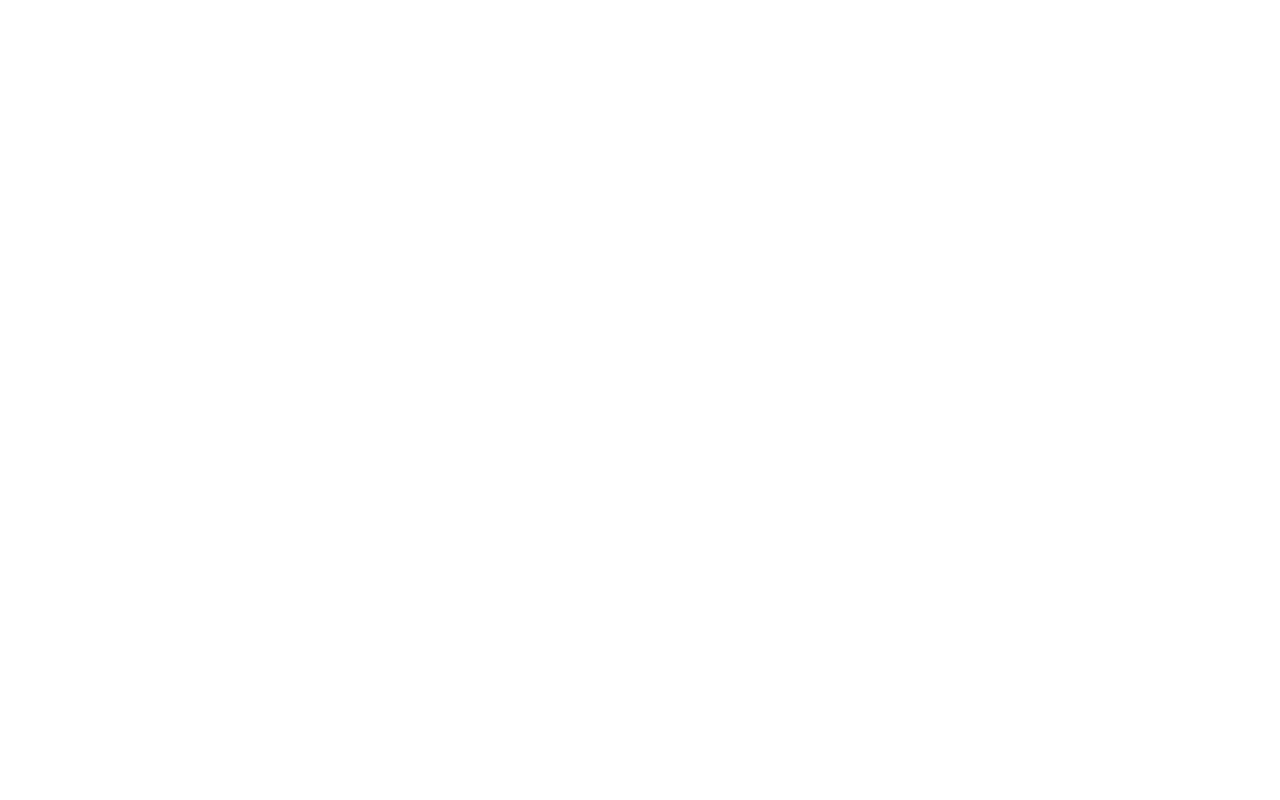
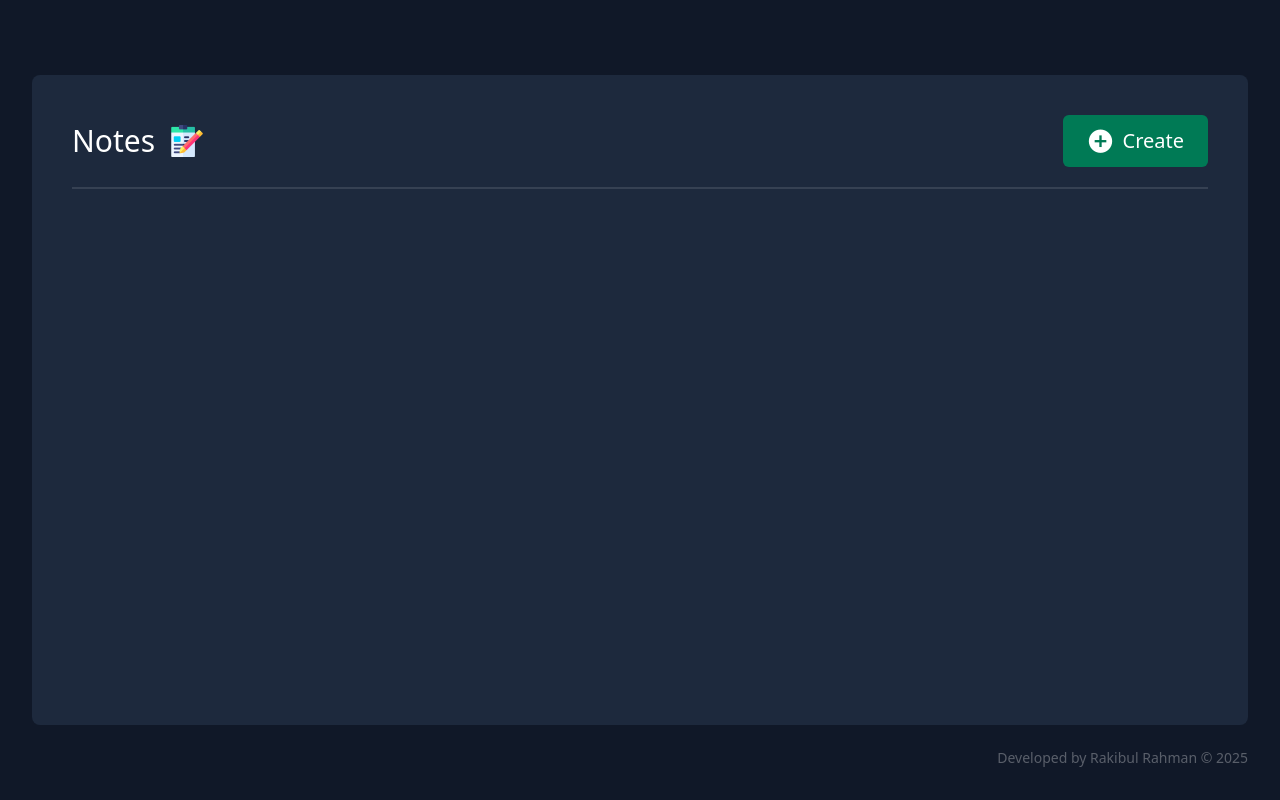
Before and after one commit to rakibulrahmandev/note-app, a plain HTML site: page index.html in a window 1280 px wide. Drawn offline with nearby package versions, Linux system fonts and the light colour scheme.

Commit message:
logo and create note button design and add developer name at the bottom done on 07/29/2025 at 12:35 pm

```diff
--- a/index.html
+++ b/index.html
@@ -7,10 +7,36 @@
     <title>Note App - JavaScript</title>
     <!-- ------------------------------- favicon -->
     <link rel="shortcut icon" href="./img/logo.png" type="image/x-icon">
+    <!-- ------------------------------- logo -->
+    <link rel="stylesheet" href="https://cdnjs.cloudflare.com/ajax/libs/remixicon/4.6.0/remixicon.css" integrity="sha512-kJlvECunwXftkPwyvHbclArO8wszgBGisiLeuDFwNM8ws+wKIw0sv1os3ClWZOcrEB2eRXULYUsm8OVRGJKwGA==" crossorigin="anonymous" referrerpolicy="no-referrer" />
     <!-- ------------------------------- tailwind -->
     <script src="https://cdn.jsdelivr.net/npm/@tailwindcss/browser@4"></script>
 </head>
-<body>
+<body class="w-full h-screen bg-gray-900 relative flex items-center justify-center">
+    <div class="w-[95%] max-w-[1240px] min-h-[650px] bg-slate-800 rounded-lg p-10">
+        <div class="w-full flex items-center justify-between">
+            <div class="w-auto flex items-center justify-center gap-4">
+                <h1 class="font-medium text-white text-3xl">Notes</h1>
+                <div class="w-8 h-8">
+                    <img src="./img/logo.png" alt="logo" class="w-full h-full object-cover">
+                </div>
+            </div>
+            <div class="w-auto">
+                <button class="flex items-center justify-center gap-2 bg-emerald-700 px-6 py-3 rounded-md">
+                    <div class="w-7 h-6 flex items-center justify-center">
+                        <i class="ri-add-circle-fill text-[28px] text-white"></i>
+                    </div>
+                    <span class="text-xl font-medium text-white">Create</span>
+                </button>
+            </div>
+        </div>
+        <div class="border border-gray-700 mt-5"></div>
+    </div>
+
+
+    <div class="absolute bottom-8 right-8">
+        <p class="text-sm text-white opacity-30">Developed by Rakibul Rahman &copy; 2025</p>
+    </div>
 
     <!-- ------------------------------- script -->
     <script src="./js/script.js"></script>
```
